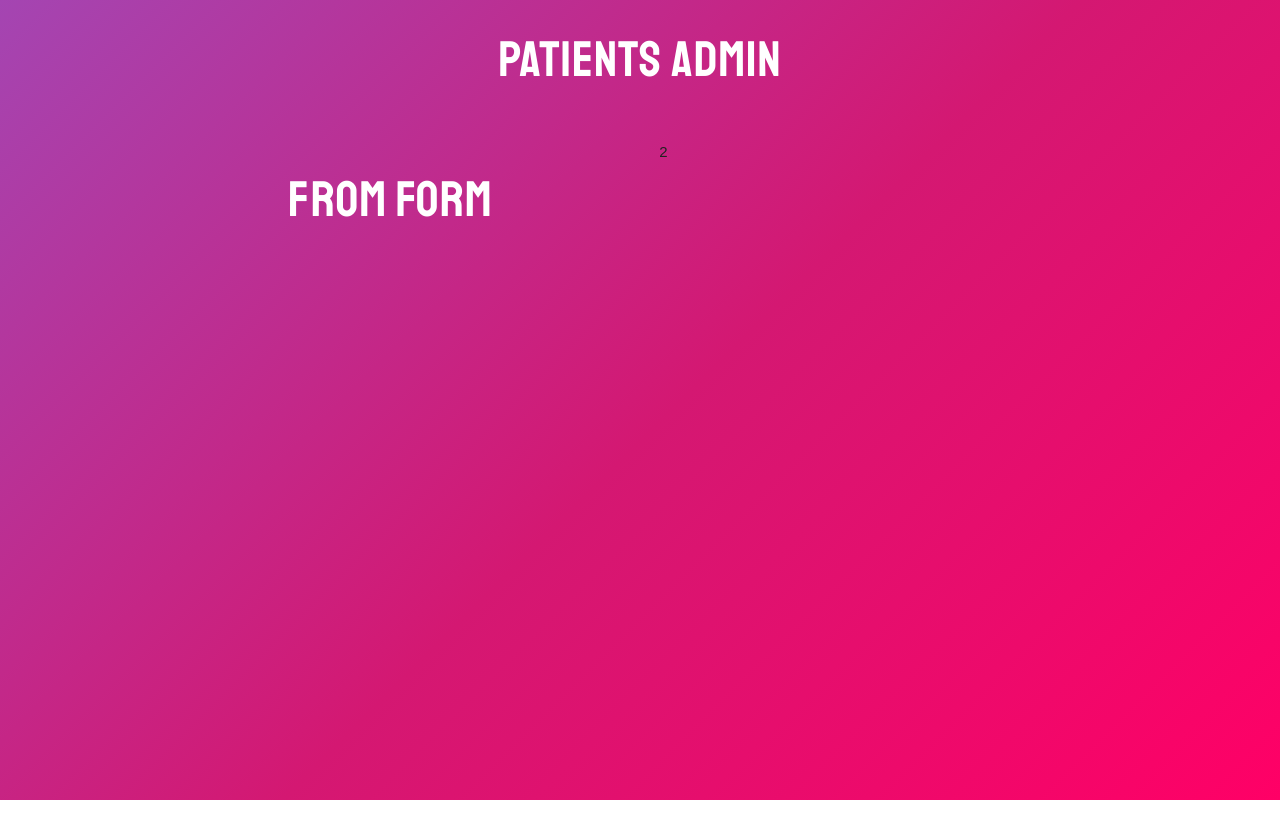
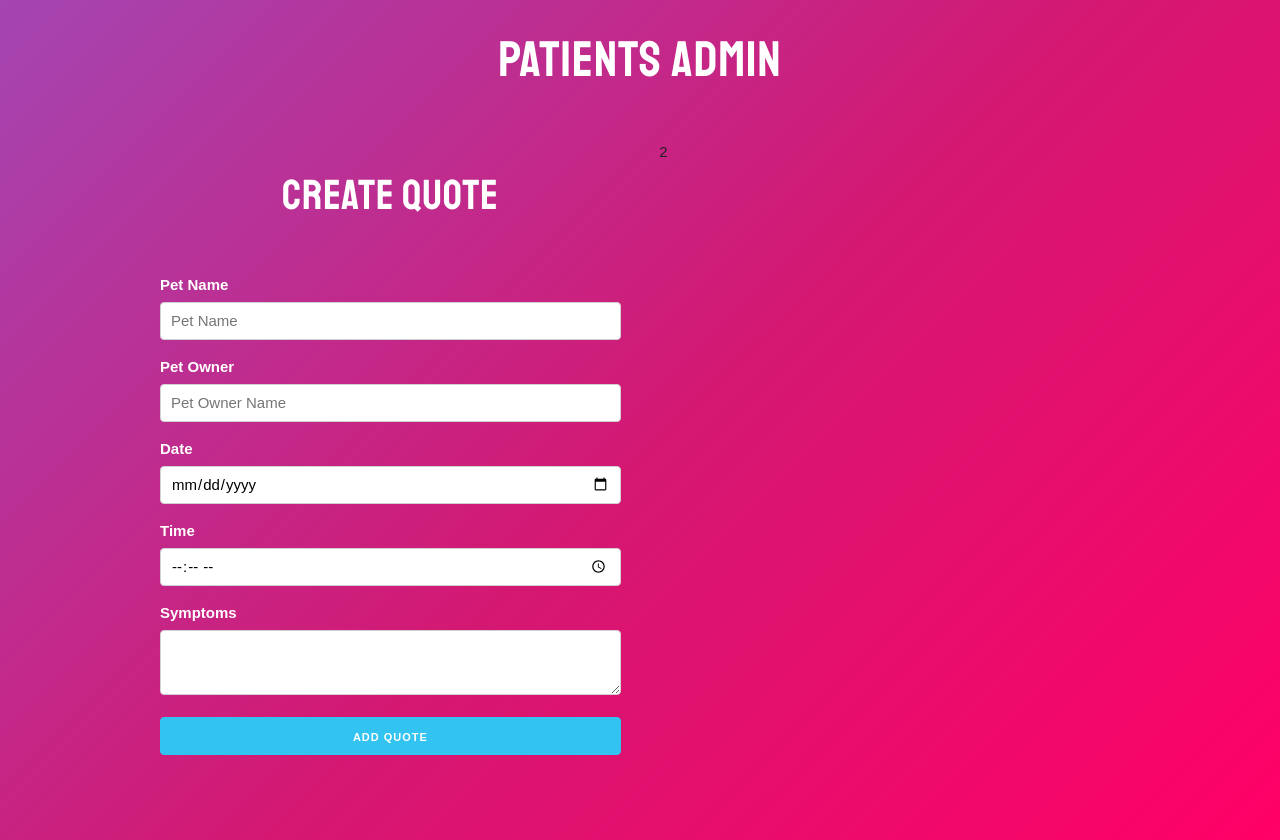
Before and after one commit to EzeRebasa/admin-quotes, a React (Create React App) app in the folder quotes/: page / in a window 1280 px wide. Before the commit the page ends 800 px from the top, so only its background shows below. Built offline with nearby package versions, Linux system fonts and the light colour scheme.

Commit message:
Inputs added to form

```diff
--- a/quotes/src/components/Form.js
+++ b/quotes/src/components/Form.js
@@ -1,9 +1,86 @@
-import React from 'react';
+import React, { Fragment, useState } from "react";
 
 const Form = () => {
-    return (
-        <h1> From form </h1>
-     );
-}
+  // create State of quotes
+  const [quote, updateQuote] = useState({
+    pet: "",
+    owner: "",
+    date: "",
+    time: "",
+    symptoms: "",
+  });
+
+  // Function that runs every time the user writes to the input
+  const updateState = event => {
+      updateQuote({
+          ...quote,
+          [event.target.name] : event.target.value
+      })
+  }
+
+  // Extract Values
+
+  const { pet, owner, date, time, symptoms } = quote;
+
+  return (
+    <Fragment>
+      <h2> Create Quote </h2>
+
+      <form>
+        <label> Pet Name </label>
+        <input
+          type="text"
+          name="pet"
+          className="u-full-width" // 100% width
+          placeholder="Pet Name"
+          onChange={updateState}
+          value={pet} // The values will allow us to reset the form
+        />
+
+        <label> Pet Owner </label>
+        <input
+          type="text"
+          name="owner"
+          className="u-full-width" // 100% width
+          placeholder="Pet Owner Name"
+          onChange={updateState}
+          value={owner}
+        />
+
+        <label> Date </label>
+        <input
+          type="date"
+          name="date"
+          className="u-full-width" // 100% width
+          onChange={updateState}
+          value={date}
+        />
+
+        <label> Time </label>
+        <input
+          type="time"
+          name="time"
+          className="u-full-width" // 100% width
+          onChange={updateState}
+          value={time}
+        />
+
+        <label> Symptoms </label>
+        <textarea
+             className="u-full-width"
+             name="symptoms"
+             onChange={updateState}
+             value={symptoms} //
+        ></textarea>
+
+        <button
+             type="submit"
+             className="u-full-width button-primary"
+        > Add Quote </button>
+
+      </form>
+    </Fragment>
+  );
+};
 
 export default Form;
```
